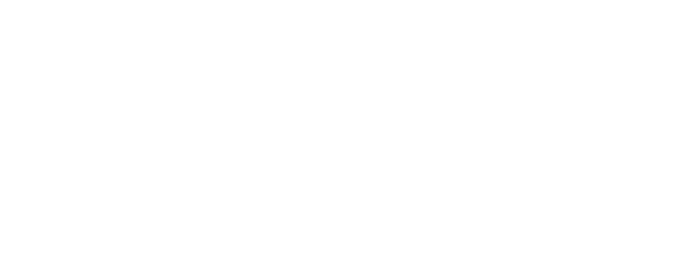
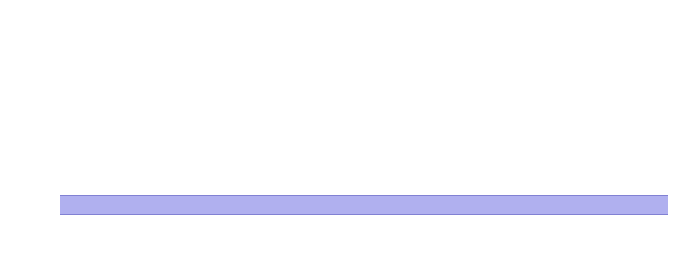
Before and after one commit to zrajm/simple-video-corpus, a plain HTML site: page index.html in a window 1280 px wide. Shown: the top 280 px of the page, 596-1280 px from the left. Drawn offline with Linux system fonts and the light colour scheme.

Commit message:
Added annotation cursor

```diff
--- a/index.html
+++ b/index.html
@@ -22,15 +22,28 @@
     padding: .75rem 1rem;
   }
   div#video-pane { left: 0; }
-  div#annot-pane { right: 0; }
+  div#annot-pane { right: 0; overflow-y: scroll; padding-top: 0; }
 
   /* Annotation field. */
   #annot {
     position: relative;
     background: #ccf;
-    height: 100vh; /* height is set by javascript below */
+    height: 0;        /* set by javascript */
+    margin-top: 0;    /* set by javascript */
+    margin-bottom: 0; /* set by javascript */
+  }
+  #cursor {
+    position: fixed;
+    color: #0000;
+    background: #0082;
+    border: 1px solid #0084;
+    border-width: 1px 0;
+    z-index: 2;
+    width: 0;  /* set by javascript */
+    top: 0;    /* set by javascript */
   }
   /* An annotation in the annotation field. */
+  #annotMinHeight,
   #annot > div {
     position: absolute;
     border-radius: 4px;
@@ -45,7 +58,7 @@
     border: 2px solid #0006; /* lighter border */
   }
 </style>
-<body onresize="annotSetPadding()">
+<body onresize="annotSetPaddingAndCursor()">
   <div id=video-pane>
     <video
       width=576 height=432 controls
@@ -94,6 +107,8 @@
     id=annot-pane
     onclick="videoPlay()"
     onscroll="videoSeekToAnnotPos(scrollTop)">
+    <div id=cursor>x</div>
+    <div id=annotMinHeight hidden>x</div><!-- used to calc annot height -->
     <div id=annot></div>
   </div>
 </body>
@@ -101,7 +116,7 @@
 <script>
   // Settings.
   let   annotScaleFactor = 50
-  const annotMinHeight = 24
+  let   annotCursorPosition = .25 // 0 = top, 1 = bottom
   const annotUpdateInterval = 13  // milliseconds
   const wheelIdleTime = 300       // milliseconds
 
@@ -109,6 +124,8 @@
   let videos = []
   let tiers = []
   let annotValues = []
+  let annotMinHeight
+  let annotCursorHeight
   let annotPointer     // pointer down
   let annotWheel       // scroll wheel active
   let annotTimer
@@ -117,6 +134,7 @@
   const $fileSelector = $('#file')        // jQuery element
   const $annot        = $('#annot')       // jQuery element
   const $annotPane    = $('#annot-pane')  // jQuery element
+  const $annotCursor  = $('#cursor')      // jQuery element
   const annotPane     = $annotPane[0]     // plain DOM element
   const video         = $('video')[0]     // plain DOM element
 
@@ -176,13 +194,26 @@
     // Duration = scaled video length. This plus annotSetPadding() is needed
     // for annotations to sync up with video.
     videoLength = duration
-    $annot.css({ height: `${annotScaledPos(videoLength)}px` })
+    $annot.css({
+      height: `${annotScaledPos(videoLength) + annotCursorHeight}px`,
+    })
   }
-  function annotSetPadding() {
+  function annotSetPaddingAndCursor() {
+    const cursorTop = ($annotPane.outerHeight() - annotCursorHeight)
+      * annotCursorPosition
     // Padding = containing elements inner width (w/o its padding). This plus
     // annotSetHeight() is needed for annotations to sync up with video.
-    const height = $annotPane.height()
-    $annot.css({ marginBottom: `${height}px` })
+    const paneHeightInner = $annotPane.height()
+    $annot.css({
+      marginTop: `${cursorTop}px`,
+      marginBottom: `${paneHeightInner - cursorTop - annotCursorHeight}px`,
+    })
+    // Place cursor on screen.
+    const cursorWidth  = $annot.outerWidth()  // set in CSS
+    $annotCursor.css({
+      top:   `${cursorTop}px`,
+      width: `${cursorWidth}px`,
+    })
   }
   function annotSetValues(annots) {
     annotValues = annots
@@ -215,6 +246,8 @@
     annotTimer = clearTimeout(annotTimer)
   }
   $(() => {
+    annotCursorHeight = $('#cursor').outerHeight()
+    annotMinHeight = $('#annotMinHeight').outerHeight()
     $('select').trigger('change')         // load annotations
     $('[type="range"]').trigger('input')  // update scale value
     $('body').trigger('resize')
```
